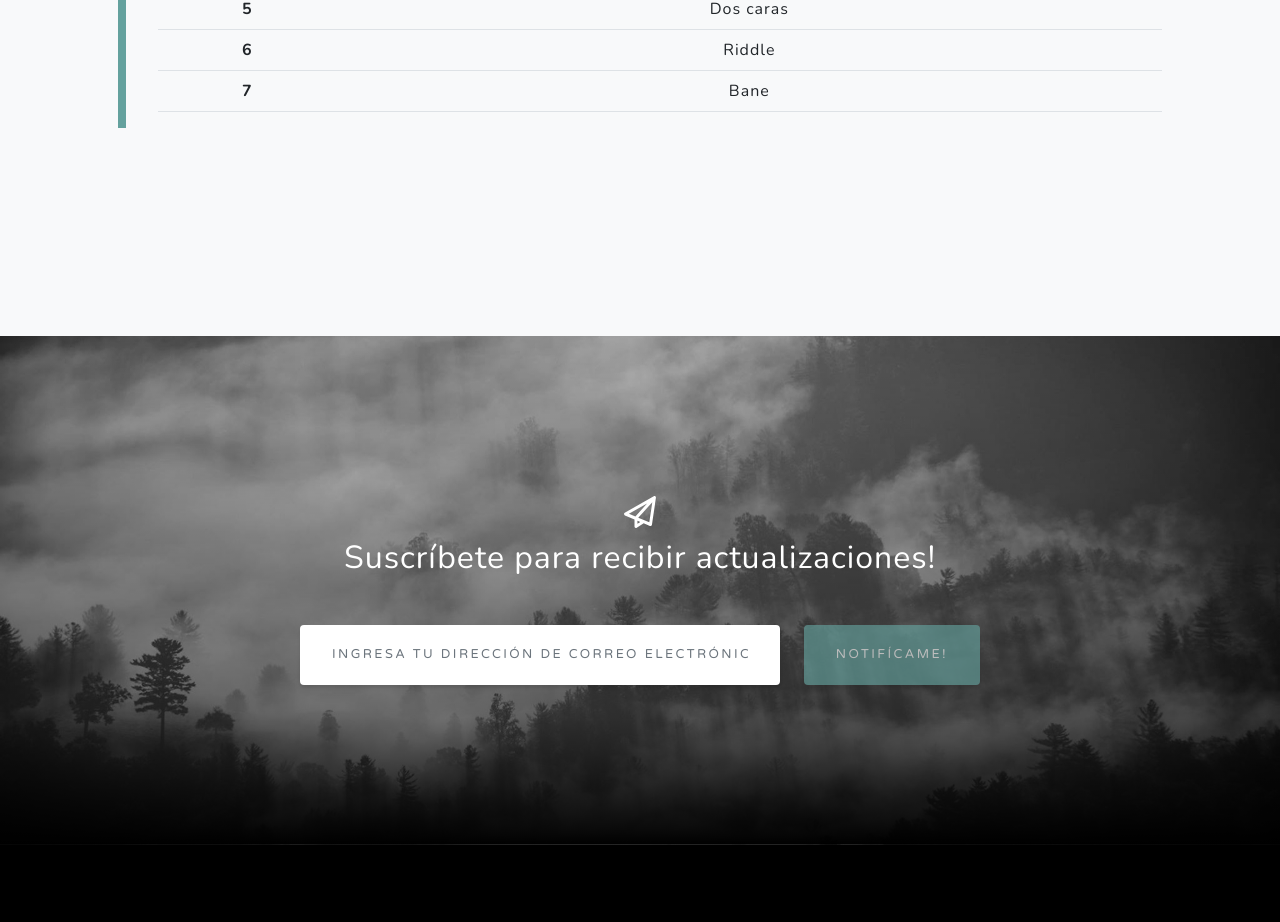
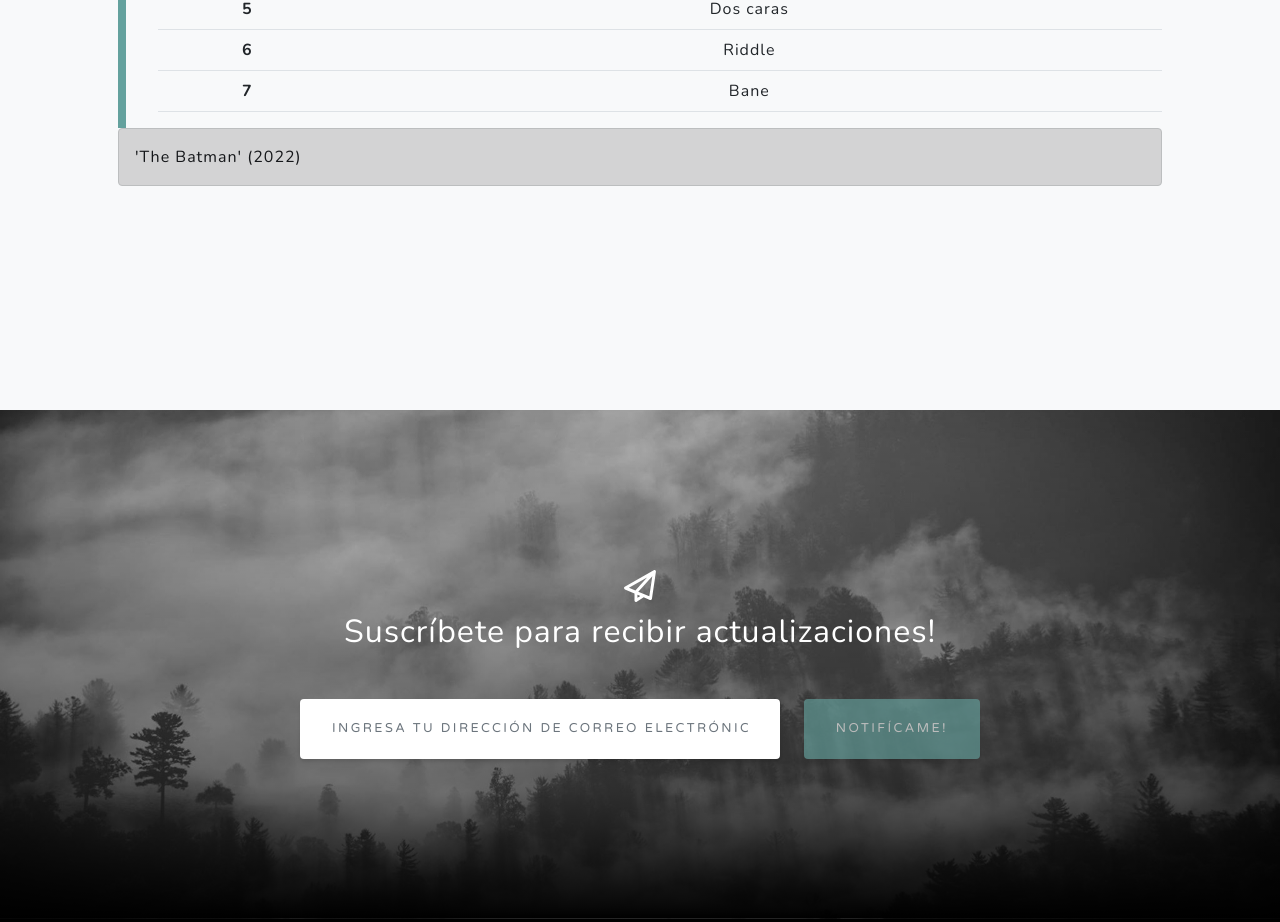
Before and after one commit to Danik616/Taller2, a plain HTML site: page index.html in a window 1280 px wide. Shown: the part 5098-6020 px from the top of the page. Drawn offline with nearby package versions, Linux system fonts and the light colour scheme.

Commit message:
Alert informativo
Se realiza un alert informando cual es la ultima pelicula de batman lanzada en 2022

```diff
--- a/index.html
+++ b/index.html
@@ -250,6 +250,9 @@
                                 </tbody>
                               </table>
                             </div>
+                            <div class="alert alert-dark" role="alert">
+                                'The Batman' (2022)
+                                                          </div>
                     </div>
                 </section>
         <!-- Signup-->
```
